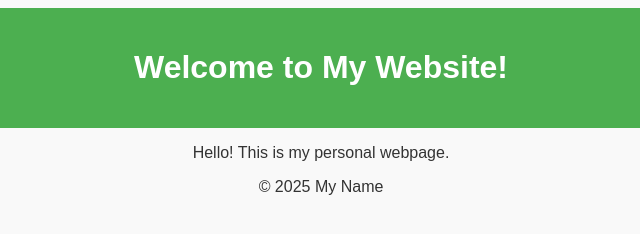
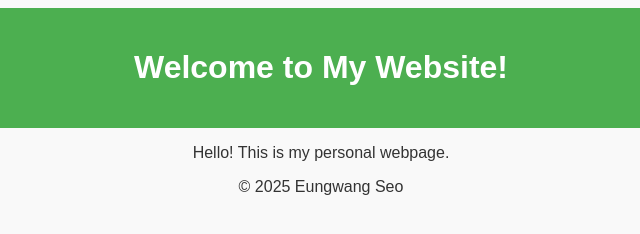
Before and after one commit to Eungwang-astro/seo.github.io, a plain HTML site: page docs/index.html in a window 1280 px wide. Shown: the full height of the page, 319-959 px from the left. Drawn offline with Linux system fonts and the light colour scheme.

Commit message:
Update index.html

```diff
--- a/docs/index.html
+++ b/docs/index.html
@@ -2,7 +2,7 @@
 <html lang="en">
 <head>
     <meta charset="UTF-8">
-    <title>My Personal Website</title>
+    <title>Eungwang's Wedsite</title>
     <link rel="stylesheet" href="style.css">
 </head>
 <body>
@@ -15,7 +15,7 @@
     </main>
 
     <footer>
-        <p>© 2025 My Name</p>
+        <p>© 2025 Eungwang Seo</p>
     </footer>
 </body>
 </html>
```
